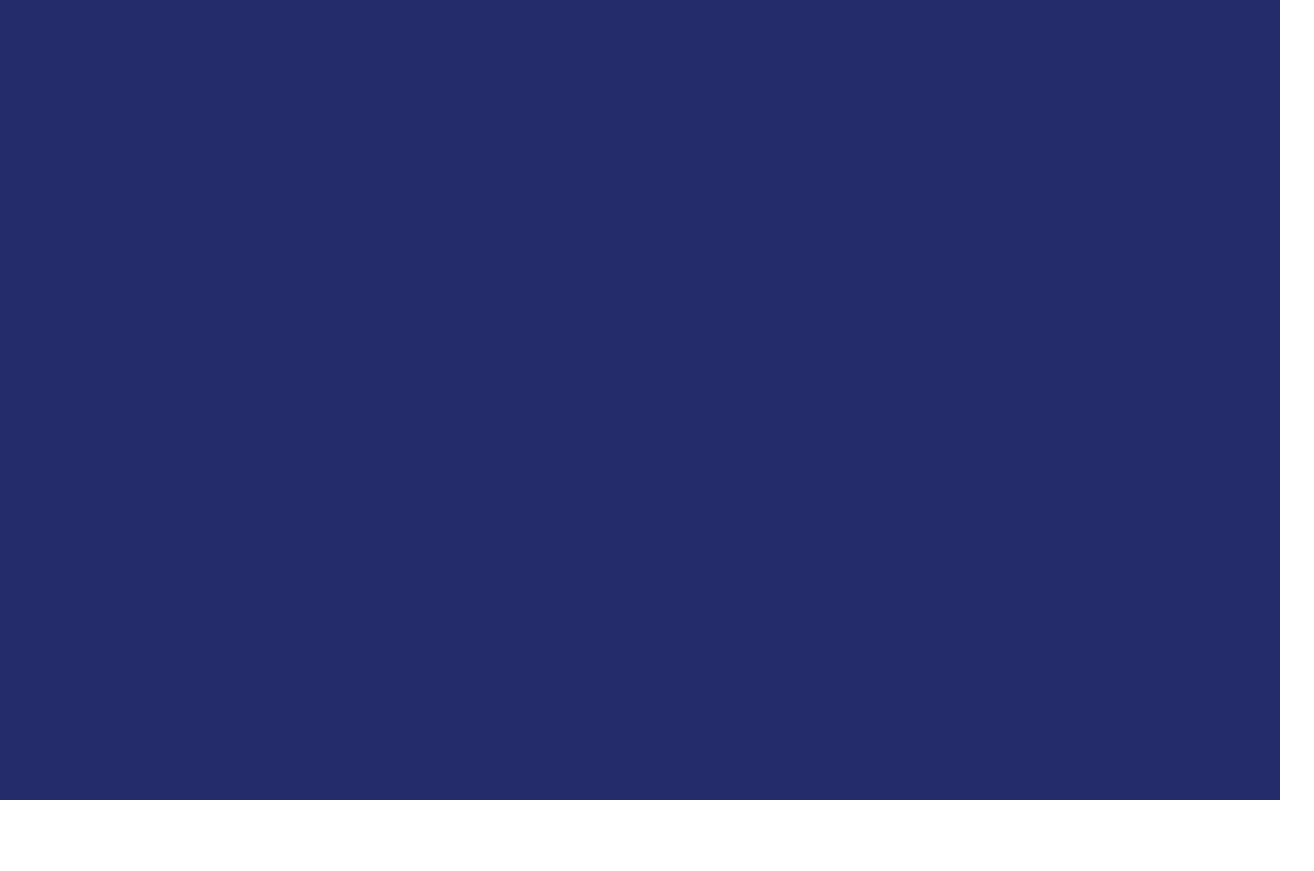
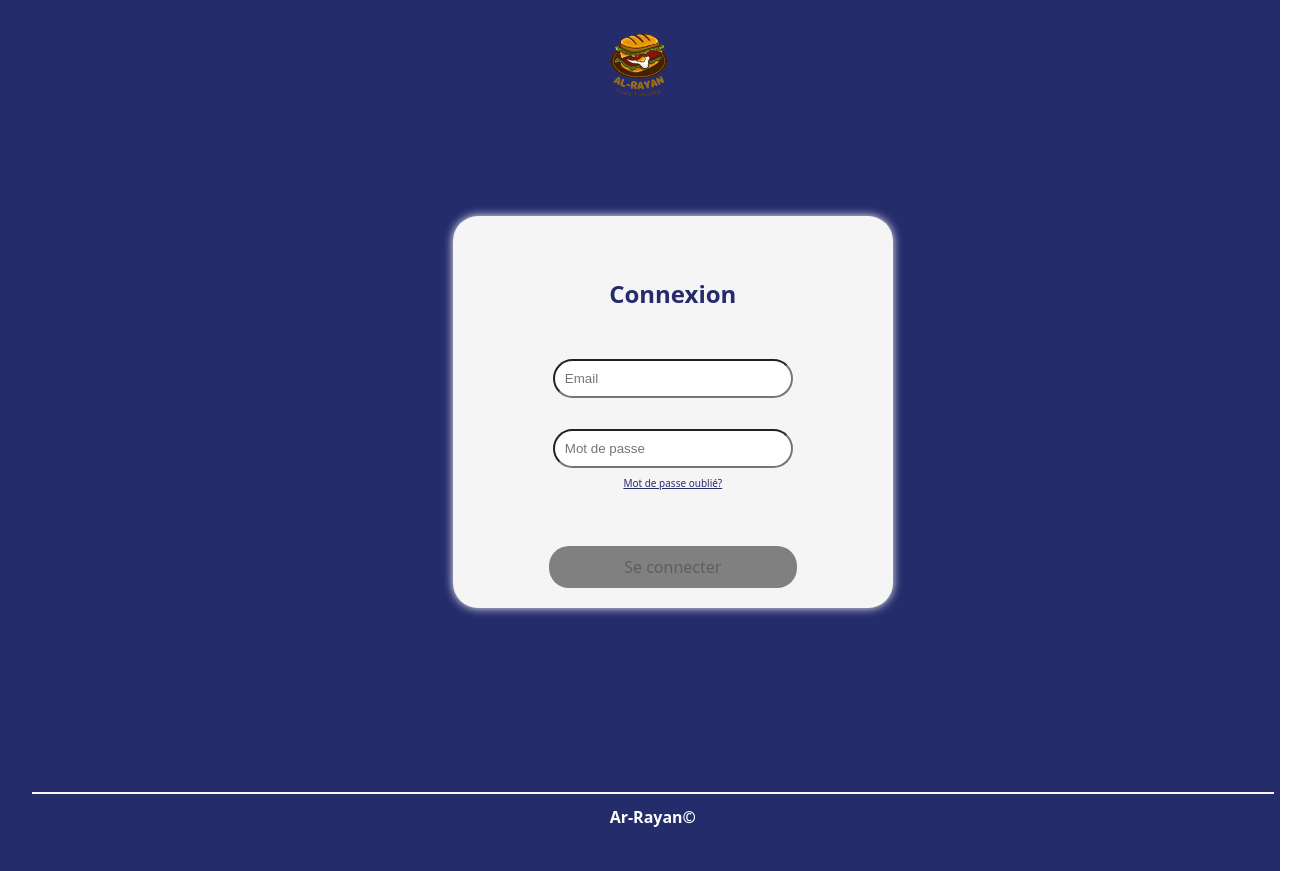
Before and after one commit to mamadiang/Pointage, a React app in the folder frontend/: page /connexion in a window 1280 px wide. Before the commit this address had no page. Shown: the whole page, 1314 px wide, since content can reach past the window. Before the commit the page ends 800 px from the top, so only its background shows below. Built offline with nearby package versions, Linux system fonts and the light colour scheme; the HTML template or start-up script is replaced by a standard one.

Commit message:
creation de la page de connexion, le navbar et le footer

```diff
--- a/frontend/src/App.tsx
+++ b/frontend/src/App.tsx
@@ -1,38 +1,11 @@
-// import reactLogo from './assets/react.svg'
-// import viteLogo from '/vite.svg'
-// import './App.css'
 // import Planning from "./Pages/Planning"
 import { BrowserRouter, Route, Routes } from "react-router-dom"
 import Accueil from "./Pages/Accueil";
+import Connexion from "./Pages/Connexion";
 import Inscription from "./Pages/Inscription";
 
 function App() {
-  // const [count, setCount] = useState(0)
 
-  // return (
-  //   <>
-  //     <div>
-  //       <a href="https://vite.dev" target="_blank">
-  //         <img src={viteLogo} className="logo" alt="Vite logo" />
-  //       </a>
-  //       <a href="https://react.dev" target="_blank">
-  //         <img src={reactLogo} className="logo react" alt="React logo" />
-  //       </a>
-  //     </div>
-  //     <h1>Vite + React</h1>
-  //     <div className="card">
-  //       <button onClick={() => setCount((count) => count + 1)}>
-  //         count is {count}
-  //       </button>
-  //       <p>
-  //         Edit <code>src/App.tsx</code> and save to test HMR
-  //       </p>
-  //     </div>
-  //     <p className="read-the-docs">
-  //       Click on the Vite and React logos to learn more
-  //     </p>
-  //   </>
-  // )
   return(
 
     <BrowserRouter>
@@ -40,6 +13,7 @@ function App() {
       <Routes>
 
         <Route path="/" element={<Accueil/>} />
+        <Route path="/connexion" element={<Connexion/>} />
         <Route path="/inscription" element={<Inscription/>} />
 
       </Routes>
--- /dev/null
+++ b/frontend/src/Composants/Footer.tsx
@@ -0,0 +1,21 @@
+import '../Styles/Footer.css'
+
+
+function Footer(){
+
+    return(
+
+        <>
+            <div className= "footer-separator"></div>
+
+            <div className="footer">
+
+
+                <span className="footer-title"> Ar-Rayan©</span>
+
+            </div>
+        </>
+    )
+}
+
+export default Footer;
--- /dev/null
+++ b/frontend/src/Composants/Navbar.tsx
@@ -0,0 +1,19 @@
+import logo from '../assets/Al-Rayan-logo.png';
+import '../Styles/Navbar.css'
+
+
+function Navbar(){
+
+    return(
+
+        <>
+            <div className="navbar">
+                <img src={logo} className= "logo "alt="imageLogo"  />
+            </div>
+
+        </>
+    )
+
+}
+
+export default Navbar;
--- a/frontend/src/Pages/Accueil.tsx
+++ b/frontend/src/Pages/Accueil.tsx
@@ -1,5 +1,8 @@
 import logo from '../assets/Al-Rayan-logo.png';
+import verso from '../assets/connexion.png'
 import '../Styles/Accueil.css';
+import { Link } from 'react-router-dom';
+
 
 function Accueil(){
 
@@ -8,10 +11,17 @@ function Accueil(){
         <>
            <div className="accueil">
 
-                <h1>Bienvenue</h1>
+               <Link to="/connexion">
+
+                    <h1 className="connexion">
+                        <span>Se Connecter</span>
+                        <img src={verso} alt="" className="verso-img"/>
+                    </h1>
+
+                </Link>
 
                 <div className='imageAccueil'>
-                    <img src={logo} className='logo' alt="" />
+                    <img src={logo} alt="" />
                 </div>
 
             </div>
--- a/frontend/src/Pages/Connexion.tsx
+++ b/frontend/src/Pages/Connexion.tsx
@@ -0,0 +1,102 @@
+import React, { useState } from 'react';
+import '../Styles/Connexion.css';
+import Navbar from '../Composants/Navbar';
+import Footer from '../Composants/Footer';
+
+const Connexion = () => {
+  const [email, setEmail] = useState('');
+  const [password, setPassword] = useState('');
+  const [emailError, setEmailError] = useState('');
+  const [passwordError, setPasswordError] = useState('');
+
+  const validateEmail = (email) => {
+    const emailRegex = /^[^\s@]+@[^\s@]+\.[^\s@]+$/;
+    return emailRegex.test(email);
+  };
+
+  const validatePassword = (password) => {
+    const passwordRegex = /^(?=.*[0-9])(?=.*[!@#$%^&*])[A-Za-z0-9!@#$%^&*]{8,}$/;
+    return passwordRegex.test(password);
+  };
+
+  const handleEmailChange = (e) => {
+    setEmail(e.target.value);
+    if (!validateEmail(e.target.value)) {
+      setEmailError("L'email saisi est invalide");
+    } else {
+      setEmailError('');
+    }
+  };
+
+  const handlePasswordChange = (e) => {
+    setPassword(e.target.value);
+    if (!validatePassword(e.target.value)) {
+      setPasswordError('Le champ mot de passe est invalide, il doit contenir au moins 8 caractères avec au moins 1 chiffre et 1 caractère spécial');
+    } else {
+      setPasswordError('');
+    }
+  };
+
+  const handleSubmit = (e) => {
+    e.preventDefault();
+    if (validateEmail(email) && validatePassword(password)) {
+      console.log('Email:', email);
+      console.log('Password:', password);
+      // Vous pouvez ajouter la logique de connexion ici
+    }
+  };
+
+
+  return (
+    <>
+
+    <Navbar/>
+
+            <div className="login-container">
+
+                <form onSubmit={handleSubmit} className="login-form">
+
+                    <h2 className='connexion-title'>Connexion</h2>
+
+                    <div className="form-group">
+
+                        <input
+                            type="email"
+                            id="email"
+                            value={email}
+                            onChange={handleEmailChange}
+                            required
+                            placeholder="Email" />
+                            <br />
+                        {emailError && <span className="error">{emailError}</span>}
+
+                    </div>
+
+                    <div className="form-group">
+
+                        <input
+                            type="password"
+                            id="password"
+                            value={password}
+                            onChange={handlePasswordChange}
+                            required
+                            placeholder="Mot de passe" />
+                            <br />
+                        {passwordError && <span className="error">{passwordError}</span>}
+                        <p className="p-forgot">Mot de passe oublié?</p>
+                    </div>
+
+                    <button type="submit" disabled={!validateEmail(email) || !validatePassword(password)} >
+                        Se connecter
+                    </button>
+                </form>
+
+            </div>
+
+      <Footer/>
+
+    </>
+  );
+};
+
+export default Connexion;
--- a/frontend/src/Styles/Accueil.css
+++ b/frontend/src/Styles/Accueil.css
@@ -1,5 +1,11 @@
-body{
+@font-face {
+  font-family: 'Police'; /* Le nom logique pour le CSS */
+  src: url('../Styles/PUNKBABE TRIAL.ttf');
+  /* font-display: swap; */
+
+}body{
     background-color: #242C6C;
+
 
 }
 
@@ -10,11 +16,55 @@ body{
   text-align: center;
 }
 
+.connexion{
+    color: aliceblue;
+    font-family: 'Police';
 
-h1{
-    color: aliceblue;
-    font-family: 'Roboto';
 }
+
+ON NE TOUCHE PAS AU LAYOUT
+#root {
+  max-width: 100%;
+  margin: 0 auto;
+  padding: 2rem;
+  text-align: center;
+}
+
+/* Bouton */
+.connexion {
+  position: relative;
+  display: inline-block; /* garde EXACTEMENT la position naturelle */
+  cursor: pointer;
+}
+
+/* TEXTE */
+.connexion span {
+  transition: opacity 0.25s ease;
+}
+
+/* IMAGE */
+.verso-img {
+  position: absolute;
+  top: 50%;
+  left: 50%;
+
+  transform: translate(-50%, -50%);
+  width: 120px; /* ajuste à ton image */
+  opacity: 0;
+
+  pointer-events: none;
+  transition: opacity 0.25s ease;
+}
+
+/* HOVER */
+.connexion:hover span {
+  opacity: 0;
+}
+
+.connexion:hover .verso-img {
+  opacity: 1;
+}
+
 
 @keyframes monAnimation {
     0% {
--- /dev/null
+++ b/frontend/src/Styles/Connexion.css
@@ -0,0 +1,72 @@
+.login-container {
+
+    width: 100%;
+    min-height: 90vh;
+    padding: 20px;
+
+    display: flex;
+    justify-content: center;
+    align-items: center;
+  }
+
+  .login-form {
+    text-align: center;
+    background: whitesmoke;
+    padding: 20px;
+    border-radius: 25px;
+    box-shadow: 0 0 10px whitesmoke;
+    width: 100%;
+    height: 100%;
+    max-width: 400px;
+  }
+
+.connexion-title{
+  color: #242C6C;
+  padding: 20px;
+}
+
+  .form-group {
+    margin-bottom: 15px;
+  }
+
+  label {
+    display: block;
+    margin-bottom: 5px;
+  }
+
+  input {
+    width: 60%;
+    padding: 10px;
+    margin: 8px;
+    box-sizing: border-box;
+    border-radius: 20px;
+  }
+
+  .error {
+    color: red;
+    font-size: xx-small;
+  }
+
+  button {
+    width: 62%;
+    padding: 10px;
+    background-color: green;
+    border: none;
+    border-radius: 20px;
+    cursor: pointer;
+    margin-top: 40px;
+  }
+
+  button:disabled {
+    background-color: gray;
+    padding: 10px;
+  }
+
+
+  .p-forgot{
+    color: #242C6C;
+    text-decoration: underline;
+    margin-top: 0px;
+    font-size: x-small;
+    cursor: pointer;
+  }
--- /dev/null
+++ b/frontend/src/Styles/Footer.css
@@ -0,0 +1,22 @@
+
+.footer-separator{
+    border-top: 2px solid rgb(254, 243, 243);
+    width: 97vw;
+    height: 1px;
+
+}
+
+.footer {
+
+    text-align: center;
+    padding: 10px 0;
+    max-width: 100vw;
+    margin: 0 auto;
+    text-align: center;
+
+}
+
+.footer-title {
+    color: white;
+    font-weight: bold;
+}
--- /dev/null
+++ b/frontend/src/Styles/Navbar.css
@@ -0,0 +1,6 @@
+.logo{
+    width: 130px;
+    position: absolute;
+    right: 45%;
+    top: 0%;
+}
```
Also changed, not shown: frontend/src/Styles/ConnexionCSS.tsx (deleted), frontend/src/Styles/Inscription.css (added), frontend/src/Styles/InscriptionCSS.tsx (deleted), frontend/src/Styles/PUNKBABE TRIAL.ttf (added), frontend/src/assets/connexion.png (added).
